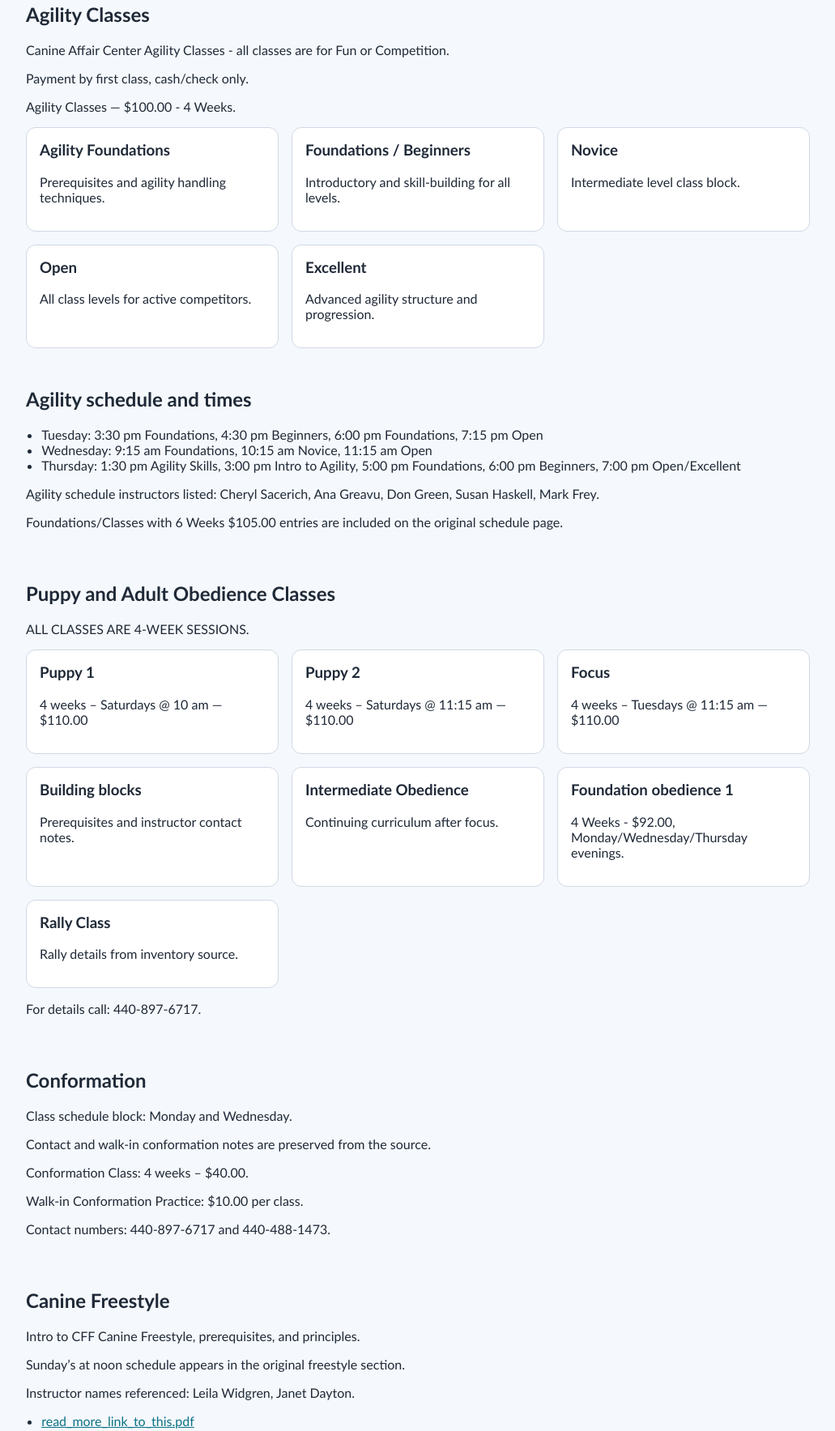
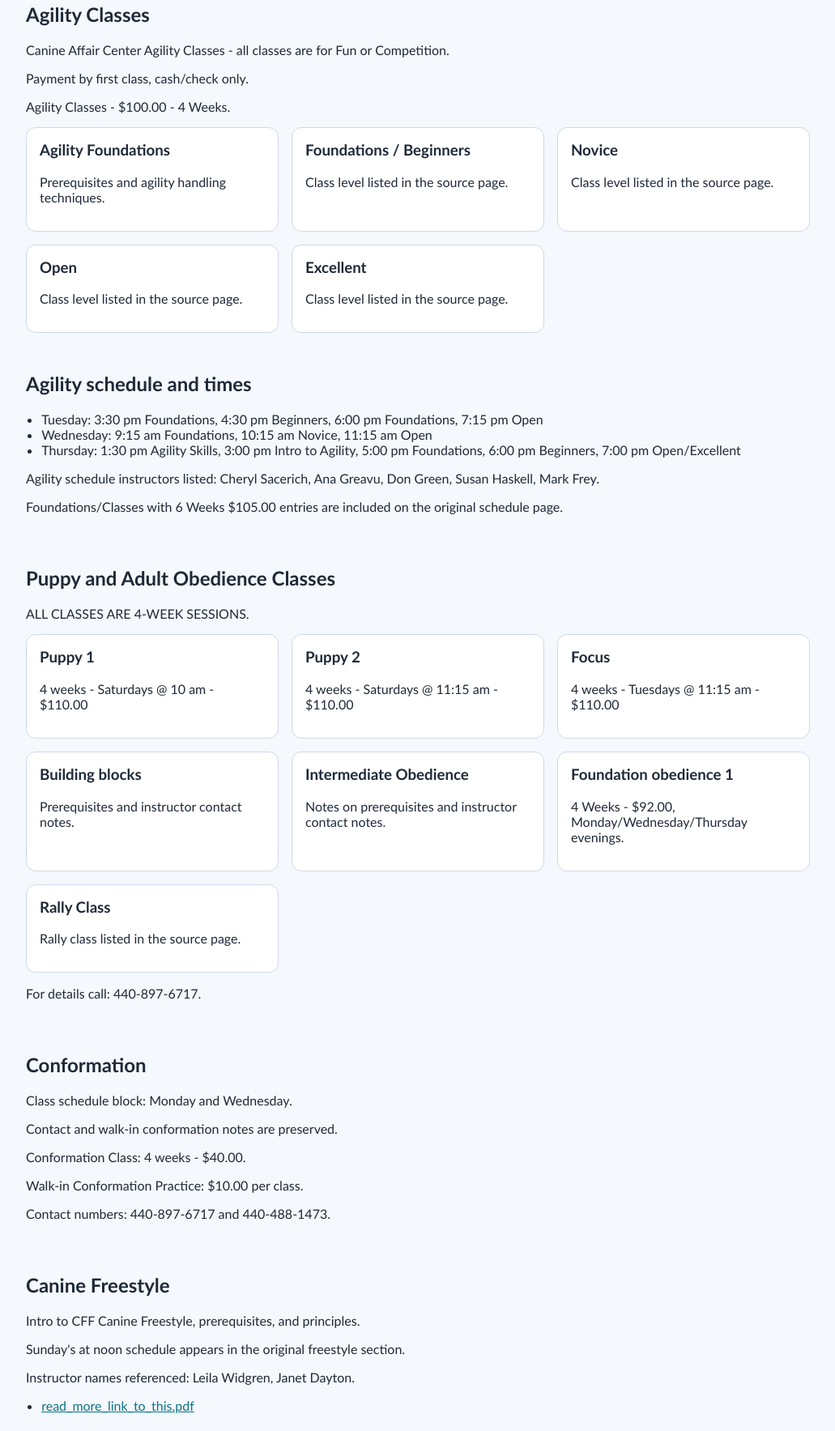
Before and after one commit to jgoldy145/canine-affair-center-static, a plain HTML site: page classes.html in a window 1280 px wide. Shown: the part 72-1839 px from the top of the page at 81% size, without its empty margins (124-1155 px from the left). Drawn offline with Linux system fonts and the light colour scheme.

Commit message:
chore: tighten content wording and encoding cleanup

```diff
--- a/classes.html
+++ b/classes.html
@@ -11,7 +11,7 @@
       <div class="container">
         <a class="brand" href="index.html">Canine Affair Center</a>
         <input id="menu-toggle" type="checkbox" />
-        <label class="menu-toggle-btn" for="menu-toggle" aria-label="Open navigation">☰</label>
+        <label class="menu-toggle-btn" for="menu-toggle" aria-label="Open navigation">Menu</label>
         <nav aria-label="Main navigation">
           <a href="index.html">Home</a>
           <a href="classes.html" class="active">Classes</a>
@@ -28,7 +28,7 @@
           <h1>Agility Classes</h1>
           <p>Canine Affair Center Agility Classes - all classes are for Fun or Competition.</p>
           <p>Payment by first class, cash/check only.</p>
-          <p>Agility Classes — $100.00 - 4 Weeks.</p>
+          <p>Agility Classes - $100.00 - 4 Weeks.</p>
           <div class="grid">
             <article class="card">
               <h3>Agility Foundations</h3>
@@ -36,19 +36,19 @@
             </article>
             <article class="card">
               <h3>Foundations / Beginners</h3>
-              <p>Introductory and skill-building for all levels.</p>
+              <p>Class level listed in the source page.</p>
             </article>
             <article class="card">
               <h3>Novice</h3>
-              <p>Intermediate level class block.</p>
+              <p>Class level listed in the source page.</p>
             </article>
             <article class="card">
               <h3>Open</h3>
-              <p>All class levels for active competitors.</p>
+              <p>Class level listed in the source page.</p>
             </article>
             <article class="card">
               <h3>Excellent</h3>
-              <p>Advanced agility structure and progression.</p>
+              <p>Class level listed in the source page.</p>
             </article>
           </div>
         </div>
@@ -74,15 +74,15 @@
           <div class="grid">
             <article class="card">
               <h3>Puppy 1</h3>
-              <p>4 weeks – Saturdays @ 10 am — $110.00</p>
+              <p>4 weeks - Saturdays @ 10 am - $110.00</p>
             </article>
             <article class="card">
               <h3>Puppy 2</h3>
-              <p>4 weeks – Saturdays @ 11:15 am — $110.00</p>
+              <p>4 weeks - Saturdays @ 11:15 am - $110.00</p>
             </article>
             <article class="card">
               <h3>Focus</h3>
-              <p>4 weeks – Tuesdays @ 11:15 am — $110.00</p>
+              <p>4 weeks - Tuesdays @ 11:15 am - $110.00</p>
             </article>
             <article class="card">
               <h3>Building blocks</h3>
@@ -90,7 +90,7 @@
             </article>
             <article class="card">
               <h3>Intermediate Obedience</h3>
-              <p>Continuing curriculum after focus.</p>
+              <p>Notes on prerequisites and instructor contact notes.</p>
             </article>
             <article class="card">
               <h3>Foundation obedience 1</h3>
@@ -98,7 +98,7 @@
             </article>
             <article class="card">
               <h3>Rally Class</h3>
-              <p>Rally details from inventory source.</p>
+              <p>Rally class listed in the source page.</p>
             </article>
           </div>
           <p>For details call: 440-897-6717.</p>
@@ -109,8 +109,8 @@
         <div class="container">
           <h1>Conformation</h1>
           <p>Class schedule block: Monday and Wednesday.</p>
-          <p>Contact and walk-in conformation notes are preserved from the source.</p>
-          <p>Conformation Class: 4 weeks – $40.00.</p>
+          <p>Contact and walk-in conformation notes are preserved.</p>
+          <p>Conformation Class: 4 weeks - $40.00.</p>
           <p>Walk-in Conformation Practice: $10.00 per class.</p>
           <p>Contact numbers: 440-897-6717 and 440-488-1473.</p>
         </div>
@@ -120,7 +120,7 @@
         <div class="container">
           <h1>Canine Freestyle</h1>
           <p>Intro to CFF Canine Freestyle, prerequisites, and principles.</p>
-          <p>Sunday’s at noon schedule appears in the original freestyle section.</p>
+          <p>Sunday's at noon schedule appears in the original freestyle section.</p>
           <p>Instructor names referenced: Leila Widgren, Janet Dayton.</p>
           <ul>
             <li><a href="https://www.canineaffaircenter.com/uploads/2/3/4/8/23484312/read_more_link_to_this.pdf">read_more_link_to_this.pdf</a></li>
@@ -171,7 +171,7 @@
 
     <footer>
       <div class="container">
-        <p>440-729-9375 • 440-897-6717 • 440-488-1473</p>
+        <p>440-729-9375 | 440-897-6717 | 440-488-1473</p>
       </div>
     </footer>
   </body>
```
Also changed, not shown: contact.html (+2 -2 lines), index.html (+2 -2 lines), instructors.html (+6 -6 lines), registration.html (+2 -2 lines), 2 other files.
